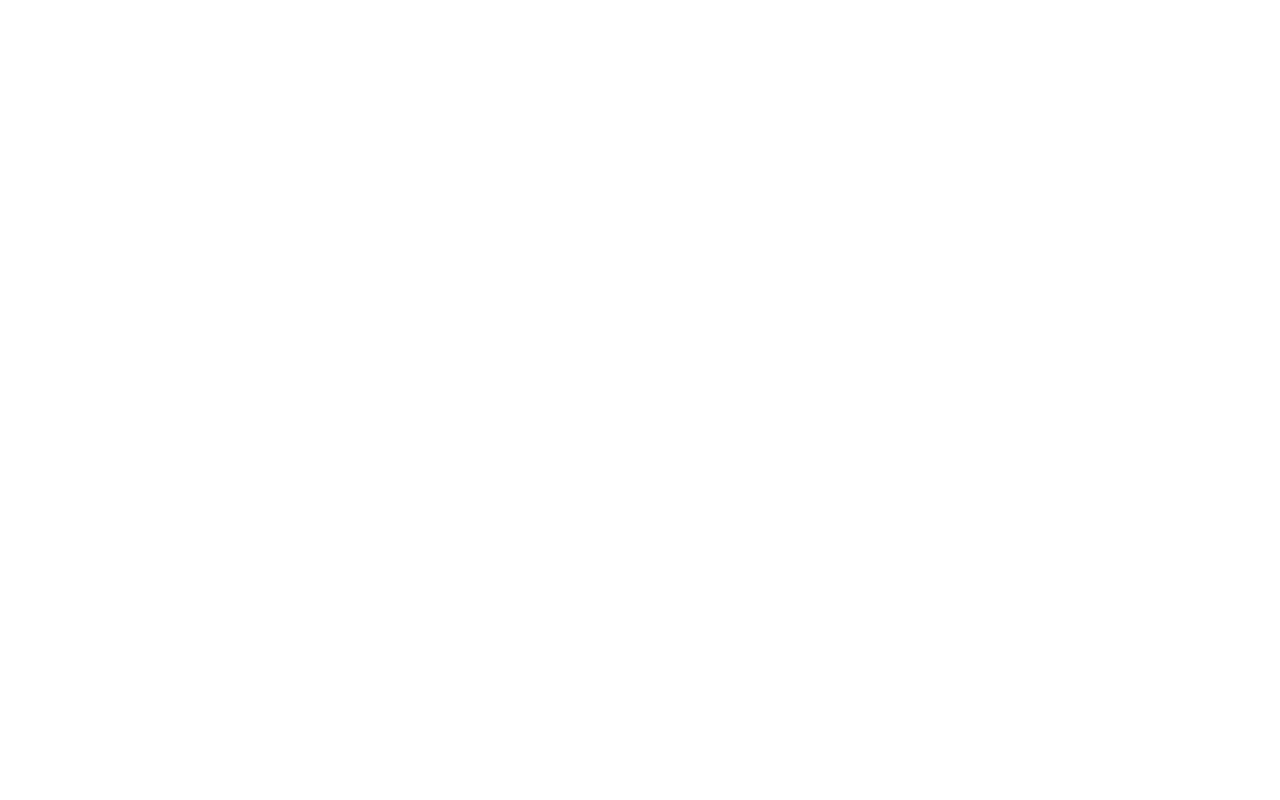
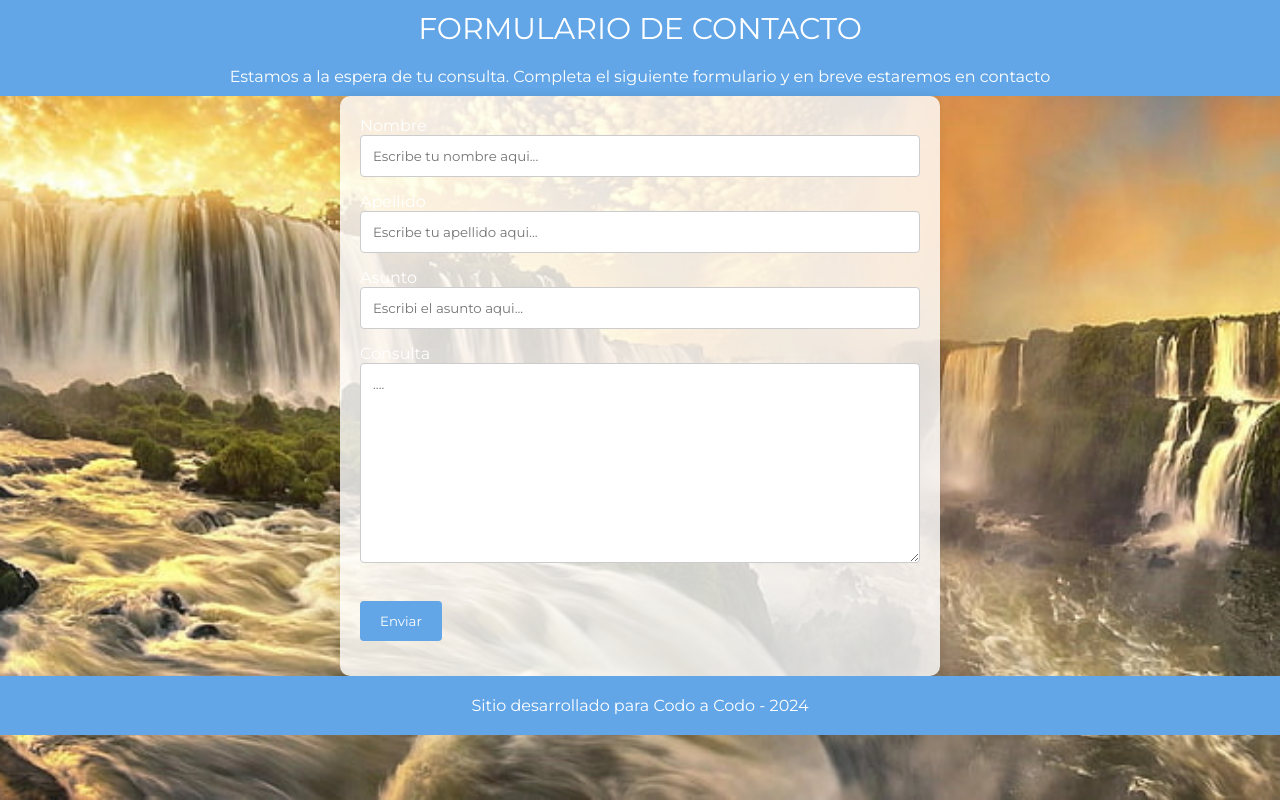
Before and after one commit to aalvarez19/ProyectoPython, a plain HTML site: page contacto.html in a window 1280 px wide. Drawn offline with Linux system fonts and the light colour scheme.

Commit message:
ramab formulario

```diff
--- a/contacto.html
+++ b/contacto.html
@@ -1,5 +1,6 @@
 <!DOCTYPE html>
 <html lang="en">
+
 <head>
     <meta charset="UTF-8">
     <meta name="viewport" content="width=device-width, initial-scale=1.0">
@@ -10,9 +11,69 @@
     <link rel="preconnect" href="https://fonts.gstatic.com" crossorigin>
     <link href="https://fonts.googleapis.com/css2?family=Montserrat:ital,wght@0,100..900;1,100..900&display=swap"
         rel="stylesheet">
-        <script src="https://kit.fontawesome.com/acfa384147.js" crossorigin="anonymous"></script>
+    <script src="https://kit.fontawesome.com/acfa384147.js" crossorigin="anonymous"></script>
 </head>
-<body>
 
-</body>
+
+<body class="pagina-contacto">
+
+    </head>
+
+    <body>
+
+        <h2>FORMULARIO DE CONTACTO</h2>
+
+        <p>Estamos a la espera de tu consulta.
+
+            Completa el siguiente formulario y en breve estaremos en contacto</p>
+
+        <div class="formulario-contacto">
+                <form action="/action_page.php">
+                <div class="row">
+                    <div class="col-25">
+                        <label for="fname">Nombre</label>
+                    </div>
+                    <div class="col-75">
+                        <input type="text" id="fname" name="firstname" placeholder="Escribe tu nombre aqui...">
+                    </div>
+                </div>
+                <div class="row">
+                    <div class="col-25">
+                        <label for="lname">Apellido</label>
+                    </div>
+                    <div class="col-75">
+                        <input type="text" id="lname" name="lastname" placeholder="Escribe tu apellido aqui...">
+                    </div>
+                </div>
+                <div class="row">
+                    <div class="col-25">
+                        <label for="lname">Asunto</label>
+                    </div>
+                    <div class="col-75">
+                        <input type="text" id="lname" name="lastname" placeholder="Escribi el asunto aqui...">
+
+                    </div>
+                </div>
+                <div class="row">
+                    <div class="col-25">
+                        <label for="subject">Consulta</label>
+                    </div>
+                    <div class="col-75">
+                        <textarea id="subject" name="subject" placeholder="...." style="height:200px"></textarea>
+                    </div>
+                </div>
+                <br>
+                <div class="row">
+                    <input type="submit" value="Enviar">
+                </div>
+            </form>
+        </div>
+
+        <footer>
+            <p>Sitio desarrollado para Codo a Codo - 2024</p>
+        </footer>
+        <script src="script.js"></script>
+    </body>
+
+
 </html>
--- a/css/estilos.css
+++ b/css/estilos.css
@@ -73,3 +73,93 @@ footer{
     background-color: #758812;
   text-align: center;
 }
+.pagina-contacto
+body, html {
+    margin: 0;
+    padding: 0;
+    height: 100%;
+}
+body {
+    background-image: url(/img/cataratas.jpg);
+    background-size: cover;
+    background-position: center;
+}
+
+
+header {
+    background-color: rgba(255, 255, 255, 0.1); /* Fondo semi-transparente */
+    padding: 20px;
+}
+footer {
+    background-color: rgba(255,255, 255, 0.1); /* Fondo semi-transparente */
+    padding: 20px;
+}
+ h2, header, footer,
+p {
+    text-align: center;
+    color: white;
+    background-color: #62A6E7;
+    display:block;
+    padding: 10px;
+    font-weight: bold;
+    text-decoration: none;
+    font-family: "Montserrat", sans-serif;
+    font-optical-sizing: auto;
+    font-weight: 400;
+    font-style: normal;
+}
+
+
+.formulario-contacto {
+    background-color: rgba(255, 255, 255, 0.8);
+    max-width: 600px;
+    margin: 0 auto;
+    padding: 20px;
+    border-radius: 10px;
+    box-shadow: 0 0 10px rgba(0, 0, 0, 0.1);
+}
+.formulario-contacto .row {
+    display: flex;
+    flex-wrap: wrap;
+    margin-bottom: 15px;
+}
+
+.formulario-contacto .col-25 {
+    flex: 25%;
+    margin-right: 10px;
+}
+
+.formulario-contacto .col-75 {
+    flex: 75%;
+}
+
+.formulario-contacto input[type=text],
+.formulario-contacto input[type=email],
+.formulario-contacto textarea {
+    width: 100%;
+    padding: 12px;
+    border: 1px solid #ccc;
+    border-radius: 4px;
+    resize: vertical;
+}
+
+.formulario-contacto input[type=submit] {
+    background-color: #62A6E7;
+    color: white;
+    padding: 12px 20px;
+    border: none;
+    border-radius: 4px;
+    cursor: pointer;
+    float: right;
+}
+
+.formulario-contacto input[type=submit]:hover {
+    background-color: #45a049;
+}
+
+@media screen and (max-width: 600px) {
+    .formulario-contacto .col-25, .formulario-contacto .col-75, .formulario-contacto input[type=submit] {
+        width: 100%;
+        margin-top: 0;
+    }
+}
```
Also changed, not shown: index.html (+7 -5 lines), interes.html (+5 -1 lines), tarifas.html (added, +22 -0 lines).
